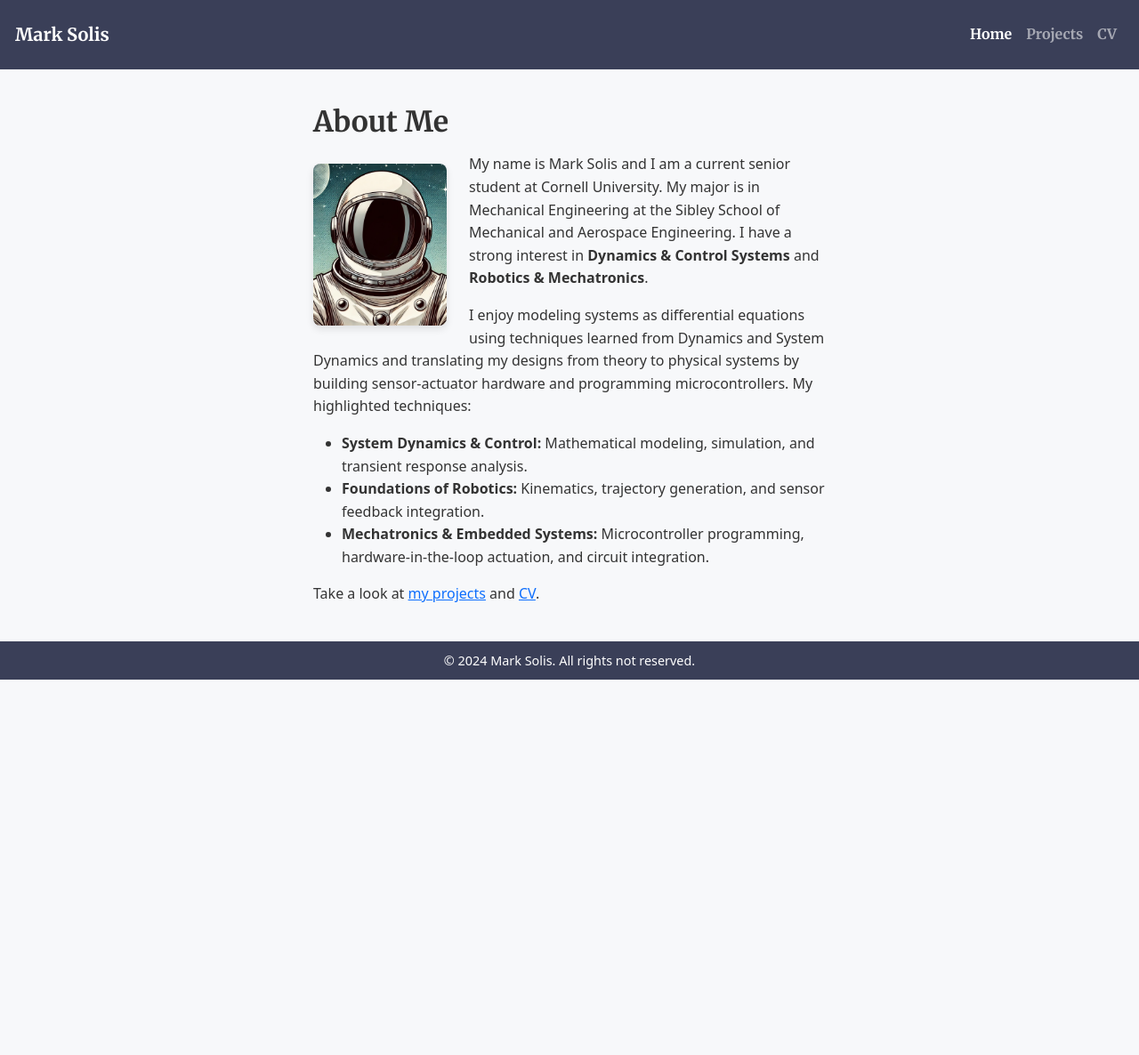
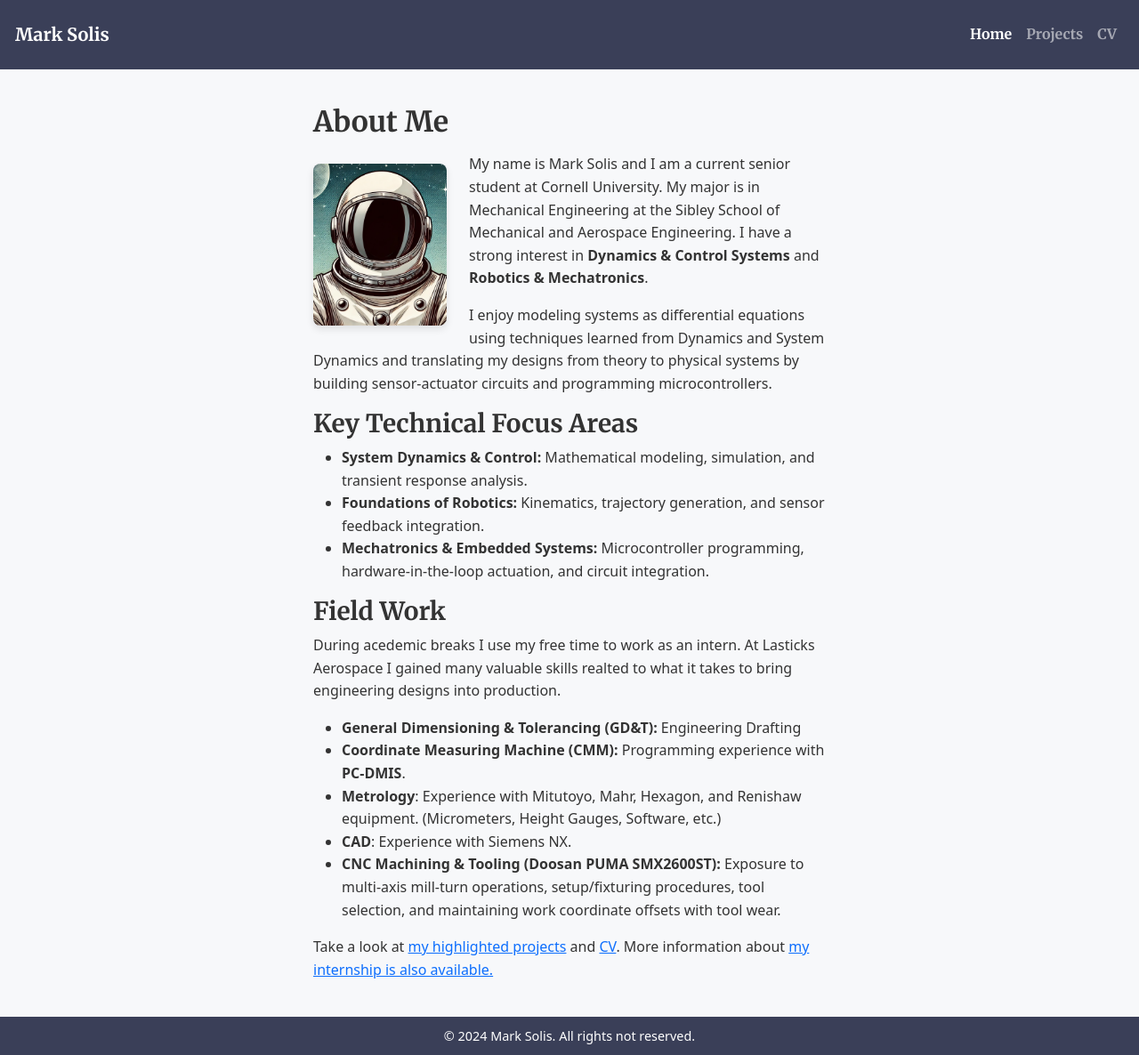
Before and after one commit to msolis424/msolis-website, a Jekyll site: the page built from index.md, in a window 1280 px wide. Shown: the whole page at 89% size. Built offline with Jekyll 4.4.1, drawn with Linux system fonts in a browser that asks for light colours; before the commit the page ends 900 px from its top, so only the background shows below that.

Commit message:
about me complete

```diff
--- a/index.md
+++ b/index.md
@@ -11,9 +11,20 @@ title: Mark Solis
 
 My name is Mark Solis and I am a current senior student at Cornell University. My major is in Mechanical Engineering at the Sibley School of Mechanical and Aerospace Engineering. I have a strong interest in **Dynamics & Control Systems** and **Robotics & Mechatronics**.
 
-I enjoy modeling systems as differential equations using techniques learned from Dynamics and System Dynamics and translating my designs from theory to physical systems by building sensor-actuator hardware and programming microcontrollers. My highlighted techniques:
+I enjoy modeling systems as differential equations using techniques learned from Dynamics and System Dynamics and translating my designs from theory to physical systems by building sensor-actuator circuits and programming microcontrollers.
+
+### Key Technical Focus Areas
 * **System Dynamics & Control:** Mathematical modeling, simulation, and transient response analysis.
 * **Foundations of Robotics:** Kinematics, trajectory generation, and sensor feedback integration.
 * **Mechatronics & Embedded Systems:** Microcontroller programming, hardware-in-the-loop actuation, and circuit integration.
 
-Take a look at <a href="{{ "/projects/" | relative_url }}">my projects</a> and <a href="{{ "/cv/" | relative_url }}">CV</a>.
+### Field Work
+During acedemic breaks I use my free time to work as an intern. At Lasticks Aerospace I gained many valuable skills realted to what it takes to bring engineering designs into production.
+* **General Dimensioning & Tolerancing (GD&T):** Engineering Drafting
+* **Coordinate Measuring Machine (CMM):** Programming experience with **PC-DMIS**.
+* **Metrology**: Experience with Mitutoyo, Mahr, Hexagon, and Renishaw equipment. (Micrometers, Height Gauges, Software, etc.)
+* **CAD**: Experience with Siemens NX.
+* **CNC Machining & Tooling (Doosan PUMA SMX2600ST):** Exposure to multi-axis mill-turn operations, setup/fixturing procedures, tool selection, and maintaining work coordinate offsets with tool wear.
+
+Take a look at <a href="{{ "/projects/" | relative_url }}">my highlighted projects</a> and <a href="{{ "/cv/" | relative_url }}">CV</a>.
+More information about <a href="{{"/internship/" | relative_url }}">my internship is also available.
```
Also changed, not shown: 2 other files.
